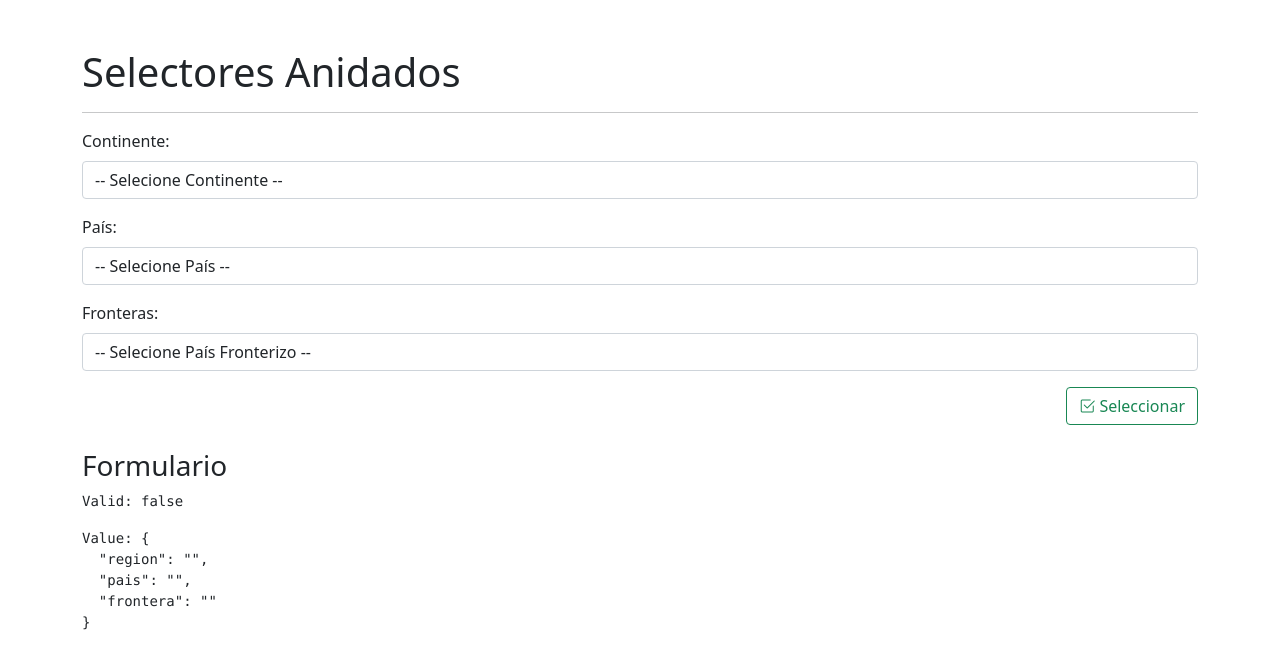
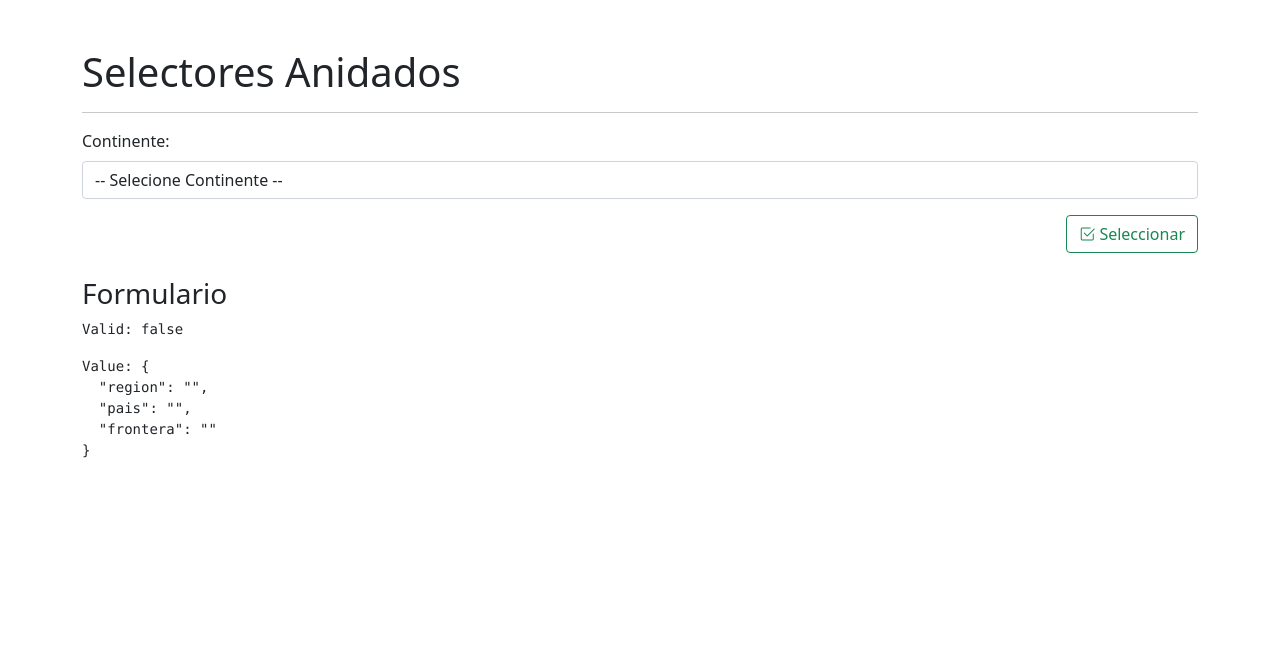
Before and after one commit to fersanti2896/19-curso-angular-formularios-mult-selec, an Angular app: page /selector in a window 1280 px wide. Shown: the top 668 px of the page. Built offline with nearby package versions, Linux system fonts and the light colour scheme.

Commit message:
Mejorando la experiencia del usuario

```diff
--- a/src/app/paises/pages/selector-page/selector-page.component.html
+++ b/src/app/paises/pages/selector-page/selector-page.component.html
@@ -19,7 +19,7 @@
     </div>
 
     <!-- Selector de Paises -->
-    <div class="row mb-3">
+    <div class="row mb-3" *ngIf="paises.length !== 0">
         <div class="col">
             <label class="form-label">País: </label>
             <select class="form-control"
@@ -32,7 +32,7 @@
     </div>
 
     <!-- Selector de Fronteras -->
-    <div class="row mb-3">
+    <div class="row mb-3" *ngIf="fronteras.length > 0">
         <div class="col">
             <label class="form-label">Fronteras: </label>
             <select class="form-control"
@@ -41,6 +41,14 @@
                 <option *ngFor="let frontera of fronteras"
                         [value]="frontera"> {{ frontera }} </option>
             </select>
+        </div>
+    </div>
+
+    <div class="row" *ngIf="cargando">
+        <div class="col">
+            <div class="alert alert-primary">
+                Cargando...
+            </div>
         </div>
     </div>
 
--- a/src/app/paises/pages/selector-page/selector-page.component.ts
+++ b/src/app/paises/pages/selector-page/selector-page.component.ts
@@ -22,6 +22,9 @@
   paises   : PaisSmall[] = [];
   fronteras: string[] = [];
 
+  /* UI */
+  cargando: boolean = false;
+
   constructor( private fb: FormBuilder,
                private paisesService: PaisesService ) { }
 
@@ -43,12 +46,14 @@
     this.miFormulario.get('region')?.valueChanges
         .pipe(
           tap( _ => {
-            this.miFormulario.get('pais')?.reset('')
+            this.miFormulario.get('pais')?.reset('');
+            this.cargando = true;
           }),
           switchMap( region => this.paisesService.getPaisesPorRegion( region ))
         )
         .subscribe( paises => {
           this.paises = paises;
+          this.cargando = false;
         })
 
     /* Cuando cambia el pais */
@@ -57,11 +62,13 @@
           tap( () => {
             this.fronteras = [];
             this.miFormulario.get('frontera')?.reset('');
+            this.cargando = true;
           }),
           switchMap( codigo => this.paisesService.getPaisPorCodigo( codigo ))
         )
         .subscribe( pais => {
             this.fronteras = pais?.borders || [];
+            this.cargando = false;
         } )
   }
 
```
